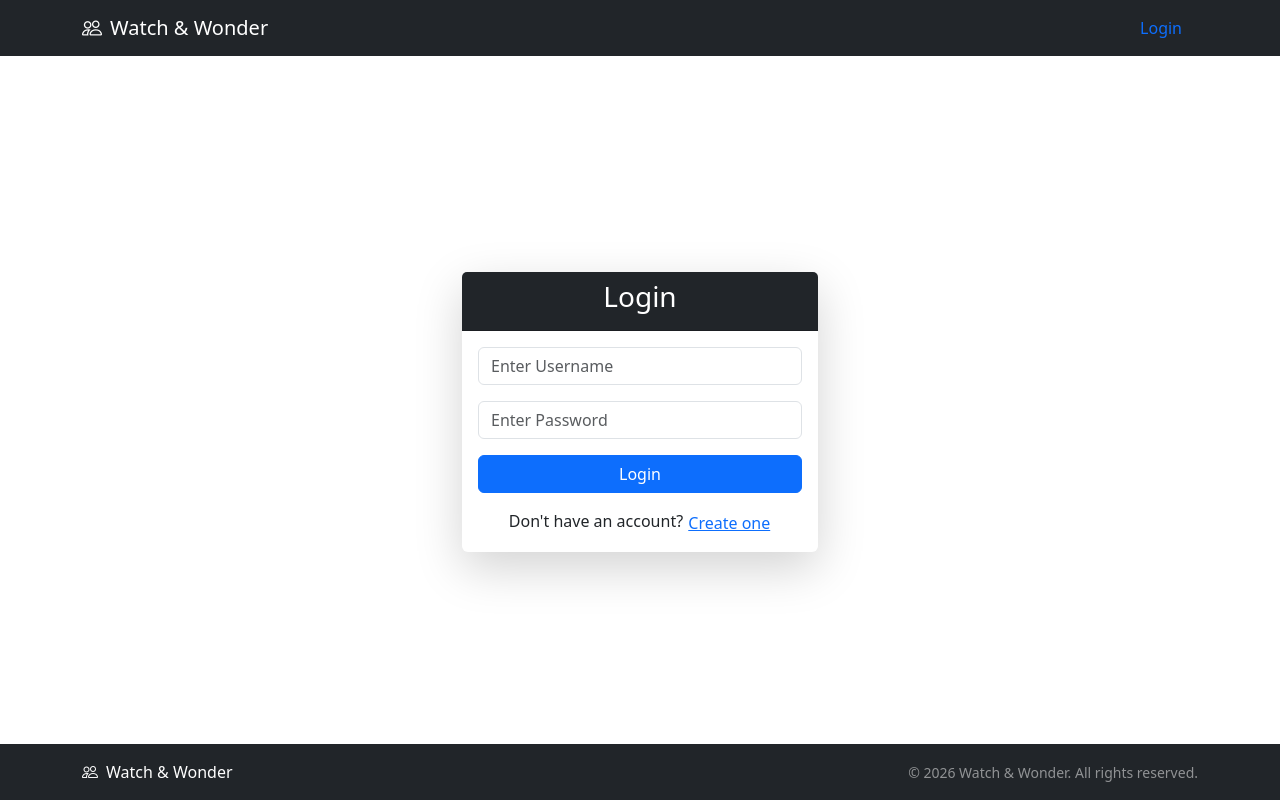
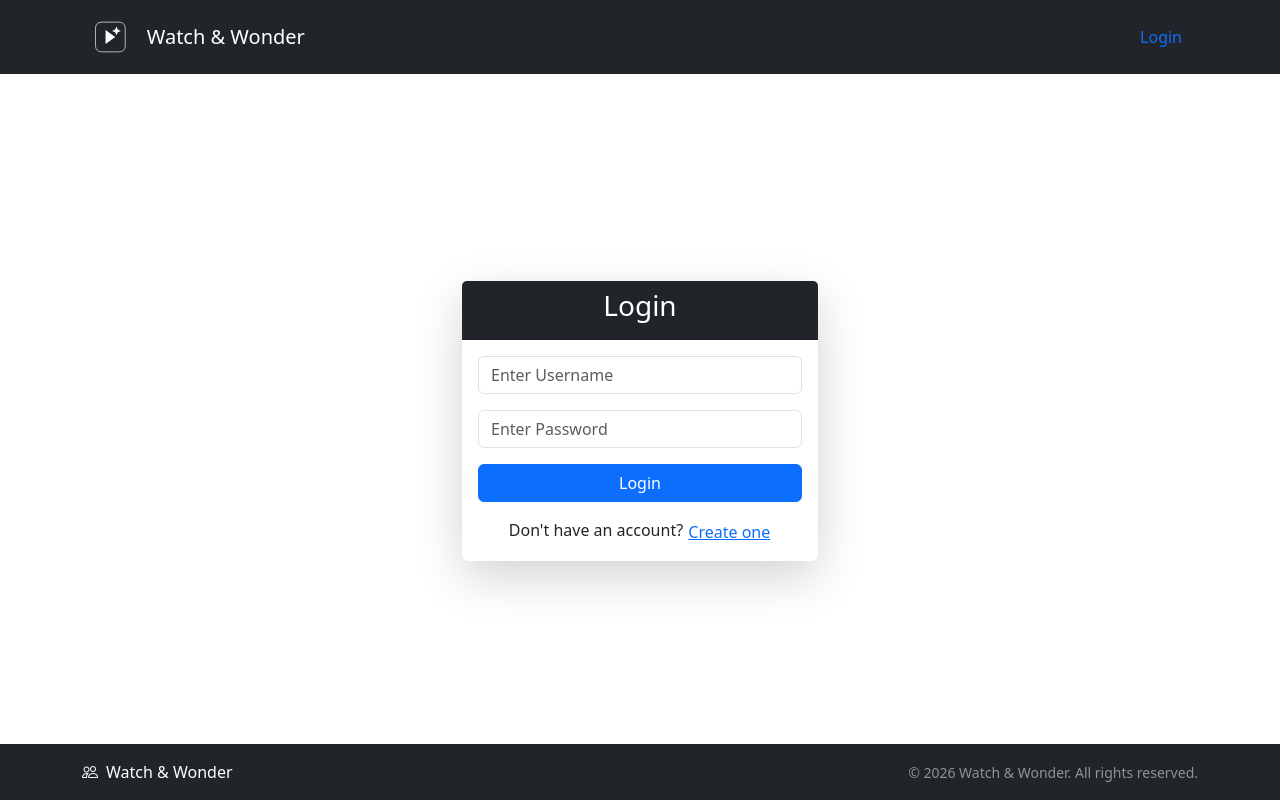
Before and after one commit to Ghaithah/React-project, a React (Create React App) app: page /login in a window 1280 px wide. Built offline with nearby package versions, Linux system fonts and the light colour scheme.

Commit message:
Logo adjustments

```diff
--- a/src/components/Header.js
+++ b/src/components/Header.js
@@ -1,5 +1,6 @@
 import { Link, useNavigate } from 'react-router-dom'
 import { useAuth } from './AuthContext'
+import Logo from './Logo'
 
 function Header(props) {
   const { user, logout } = useAuth();
@@ -13,9 +14,9 @@ function Header(props) {
   return (
     <nav className="navbar navbar-dark bg-dark">
       <div className="container d-flex justify-content-between align-items-center">
-        <span className="navbar-brand mb-0 h1">
-          <i className="bi bi-people me-2"></i>
-          Watch & Wonder
+        <span className="navbar-brand mb-0 h1 d-flex align-items-center gap-2">
+        <Logo height={48} showWordmark={false} />
+        Watch & Wonder
         </span>
 
         <ul className="nav align-items-center mb-0">
--- /dev/null
+++ b/src/components/Logo.js
@@ -0,0 +1,62 @@
+function Logo({
+  height = 40,
+  showWordmark = true,
+  color = "#212529",
+  outlineColor = "#ffffff",
+  textColor = "#212529",
+}) {
+  return (
+    <svg
+      height={height}
+      viewBox={showWordmark ? "0 0 680 220" : "0 0 260 220"}
+      xmlns="http://www.w3.org/2000/svg"
+      role="img"
+      aria-label="Watch & Wonder"
+    >
+      <title>Watch &amp; Wonder</title>
+
+      <rect
+        x="62"
+        y="42"
+        width="136"
+        height="136"
+        rx="26"
+        fill={color}
+        stroke={outlineColor}
+        strokeWidth="3"
+      />
+      <path d="M108 78 L152 110 L108 142 Z" fill="#ffffff" />
+      <path
+        d="M158 62 L164 76 L178 82 L164 88 L158 102 L152 88 L138 82 L152 76 Z"
+        fill="#ffffff"
+      />
+
+      {showWordmark && (
+        <>
+          <text
+            x="222"
+            y="98"
+            fontFamily="system-ui, -apple-system, 'Segoe UI', sans-serif"
+            fontSize="40"
+            fontWeight="700"
+            fill={textColor}
+          >
+            Watch
+          </text>
+          <text
+            x="222"
+            y="146"
+            fontFamily="system-ui, -apple-system, 'Segoe UI', sans-serif"
+            fontSize="40"
+            fontWeight="700"
+            fill={textColor}
+          >
+            &amp; Wonder
+          </text>
+        </>
+      )}
+    </svg>
+  );
+}
+
+export default Logo;
```
